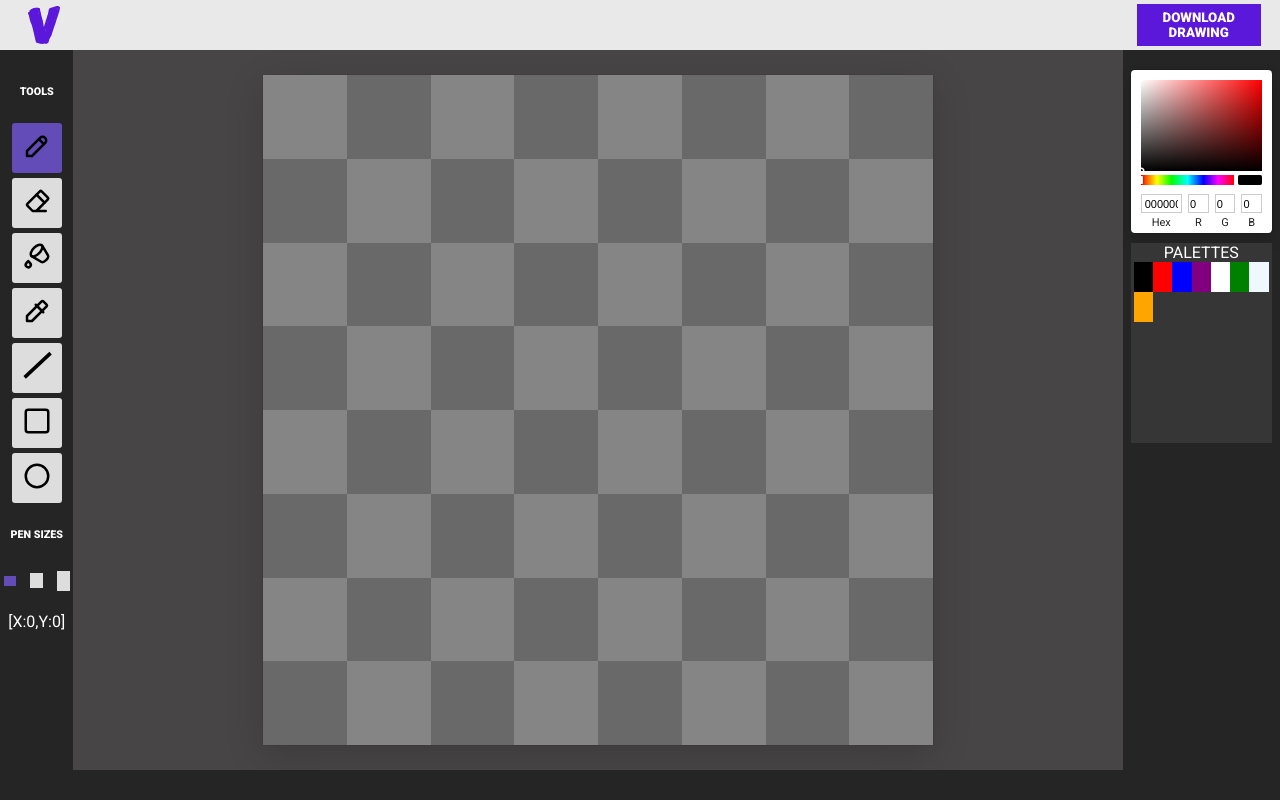
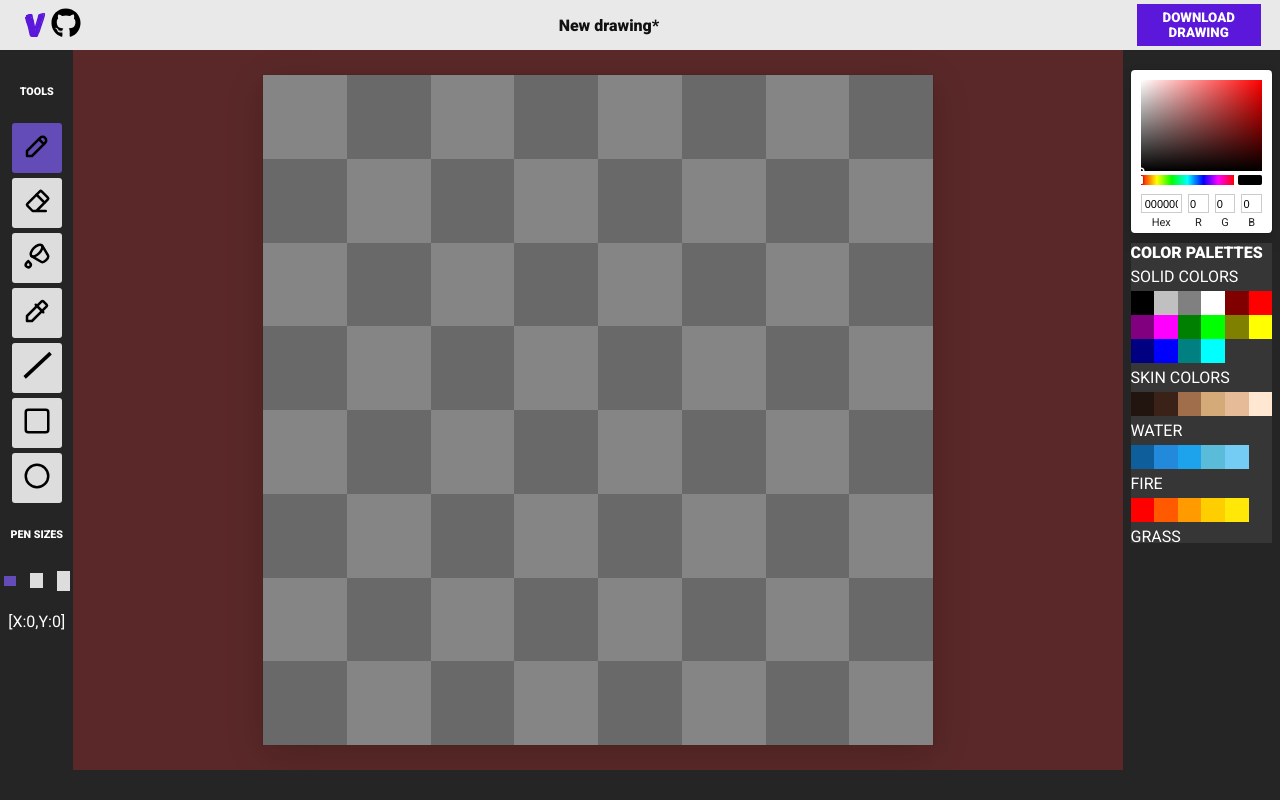
Before and after one commit to joaogabrielferr/spritefy, a React (Vite) app: page / in a window 1280 px wide. Built offline with nearby package versions, Linux system fonts and the light colour scheme.

Commit message:
feat: adding many color palette

```diff
--- a/src/Editor.tsx
+++ b/src/Editor.tsx
@@ -276,6 +276,13 @@
             coordinatesElement.innerHTML = `[X:${Math.floor(mouse.x) + 1},Y:${Math.floor(mouse.y) + 1}]`;
         }
 
+        // if(!(mouse.x >= 0 && mouse.x <= display_size && mouse.y >= 0 && mouse.y <= display_size))
+        // {
+        //     //out of canvas
+        //     handleFinishDraw(undefined);
+        //     return;
+        // }
+
         if (selectedTool === 'pencil' && mouse.isPressed) {
             scene.current.currentDraw.push(Pencil("mousemove", scene.current, mouse,pixel_size, display_size,ctx.current!, penSize,selectedColor));
         }else if(selectedTool === 'eraser' && mouse.isPressed)
@@ -344,6 +351,8 @@
                         topCtx.current!.fillStyle = 'rgb(196, 193, 206,0.5)';
                         topCtx.current!.fillRect(newPixel.x1,newPixel.y1,pixel_size,pixel_size);
 
+
+
                         if(scene.current.previousPixelWhileMovingMouse)
                         {
                             removeDraw(topCtx.current!,[scene.current.previousPixelWhileMovingMouse],pixel_size);
@@ -352,6 +361,12 @@
                         scene.current.previousPixelWhileMovingMouse = newPixel;
 
                     }
+                }
+            }else
+            {
+                if(scene.current.previousPixelWhileMovingMouse)
+                {
+                    removeDraw(topCtx.current!,[scene.current.previousPixelWhileMovingMouse],pixel_size);
                 }
             }
 
@@ -467,8 +482,9 @@
 
 
 
-    function handleFinishDraw(e : TouchEvent | MouseEvent){
-        e.preventDefault();
+    function handleFinishDraw(e : TouchEvent | MouseEvent | undefined){
+        if(e)
+            e.preventDefault();
         mouse.isPressed = false;
         scene.current.lastPixel = null;
         if (scene.current.currentDraw.length > 0) {
--- a/src/components/Header.tsx
+++ b/src/components/Header.tsx
@@ -1,6 +1,7 @@
 import { ChangeEvent, useEffect, useRef } from "react";
 import { Logo } from "../svg/Logo";
 import '../styles/header.css';
+import { Github } from "../svg/Github";
 
 export function Header({isMobile} : {isMobile : boolean}){
 
@@ -34,9 +35,11 @@
 
     return <header className="header">
                 <div className="innerHeader">
-                    <div style={{height:'100%'}}>
+                    <div style={{width:'5%',height:'100%',display:'flex',justifyContent:'space-between',alignItems:'center'}}>
                         <Logo></Logo>
+                        <a href="https://github.com/joaogabrielferr/pixel-art-editor" target="_blank"><Github></Github></a>
                     </div>
+                    <div style = {{fontWeight:'bold'}}>New drawing*</div>
                     {/* {!isMobile && <input className = "drawingNameInput" ref = {drawingNameInput} type="text" onChange={handleInputChange}/>} */}
                     <button ref = {downloadButton} className = "downloadButton">DOWNLOAD DRAWING</button>
                 </div>
--- a/src/components/Palette.tsx
+++ b/src/components/Palette.tsx
@@ -1,23 +1,24 @@
 
 import { useContext, useEffect, useState } from 'react';
 import { selectedColorContext } from '../contexts/selectedColor/selectedColorContext';
+import { PaletteType } from '../types';
 
 interface PaletteInterface{
-    palette : string[];
+    palette : PaletteType;
 }
 
 export function Palette({palette} : PaletteInterface){
 
     const {setSelectedColor} = useContext(selectedColorContext);
 
-    const uniqueColors = palette.filter((color,index)=>{return palette.indexOf(color) === index;})
+    const uniqueColors = palette.colors.filter((color,index)=>{return palette.colors.indexOf(color) === index;})
 
 
     return <div className = "palette">
 
 
         {
-            uniqueColors.map((color)=><button key = {color} style = {{borderStyle:'none',backgroundColor:color,height:'30px'}} onClick = {()=>setSelectedColor(color)}></button>)
+            uniqueColors.map((color)=><button className = "paletteButton" style = {{backgroundColor:color}} key = {color} onClick = {()=>setSelectedColor(color)}></button>)
         }
 
 
--- a/src/components/Palettes.tsx
+++ b/src/components/Palettes.tsx
@@ -1,16 +1,76 @@
-import { useState } from "react";
+import { ChangeEvent, useContext, useState } from "react";
 import '../styles/palettes.css';
+import { PaletteType } from "../types";
 import { Palette } from "./Palette";
+import { selectedColorContext } from "../contexts/selectedColor/selectedColorContext";
+
+
+const palettes = [
+{
+    name : 'solid colors',
+    colors: ['black','silver','gray','white','maroon','red','purple','fuchsia','green','lime','olive','yellow','navy','blue','teal','aqua'],
+    id : 1
+},{
+    name : 'skin colors',
+    colors: ['#22140e','#3b2219','#a16e4b','#d4aa78','#e6bc98','#ffe7d1'],
+    id : 2
+},
+{
+    name : 'water',
+    colors: ['#0f5e9c','#2389da','#1ca3ec','#5abcd8','#74ccf4'],
+    id : 3
+},
+{
+    name : 'fire',
+    colors: ['#ff0000','#ff5a00','#ff9a00','#ffce00','#ffe808'],
+    id : 4
+},
+{
+    name : 'grass',
+    colors: ['#234d20','#36802d','#77ab59','#c9df8a','#f0f7da'],
+    id : 5
+},
+{
+    name : 'sand',
+    colors: ['#b38b67','#c89f73','#d9b380','#f1cc8f','#fbe7a1'],
+    id : 6
+},
+] as PaletteType[]
 
 export function Palettes(){
 
+
     //TODO: Save palettes created by user on local storage
-    const [selectedPalette,setSelectedPalette] = useState<string[]>(['black','red','blue','purple','white','green','aliceblue','orange']);
+    // const [selectedPalette,setSelectedPalette] = useState<PaletteType>(palettes[0]);
 
+    const {setSelectedColor} = useContext(selectedColorContext);
+
+    function handleChangePalette(e : ChangeEvent<HTMLSelectElement>){
+        // setSelectedPalette(palettes.find((palette)=>+palette.id === +e.target.value)!)
+    }
 
     return <div className = "palettes">
-        <div>PALETTES</div>
-         <Palette palette={selectedPalette}></Palette>
+        <div className = "palettesTitle">COLOR PALETTES</div>
+         {/* <div className = "selectPaletteWrapper">
+            <select  className = "selectPalette" name="" id="" onChange={handleChangePalette}>
+                {
+                    palettes.map((palette)=> <option key = {palette.id} value = {palette.id}>{palette.name}</option>)
+                }
+            </select>
+         </div> */}
+         {/* <Palette palette={selectedPalette}></Palette> */}
+         {
+            palettes.map((palette)=>
+            <div key = {palette.id} style = {{marginTop:'5px'}}>
+                {palette.name.toLocaleUpperCase()}
+                <div className = "palette">
+                {
+                    palette.colors.map((color)=><button className = "paletteButton" style = {{backgroundColor:color}} key = {color} onClick = {()=>setSelectedColor(color)}></button>)
+                }
+            </div>
+        </div>
+        )
+         }
     </div>
 
 }
--- a/src/styles/editor.css
+++ b/src/styles/editor.css
@@ -1,7 +1,7 @@
 
 .editor{
   /* width: 100%; */
-  background-color: #474545;
+  background-color: #5a2828;
   /* background-color: #681abd; */
   display: flex;
   justify-content: center;
--- a/src/styles/palettes.css
+++ b/src/styles/palettes.css
@@ -1,21 +1,77 @@
 .palettes{
     width: 100%;
-    height: 200px;
+    height: 300px;
     background-color: rgb(54, 54, 54);
     margin-top: 10px;
     color: white;
     font-family: 'Roboto', sans-serif;
-    display: flex;
+    /* display: flex;
+    flex-direction: column;
+    align-items: center;
     justify-content: flex-start;
-    align-items: center;
-    flex-direction: column;
+    flex-ite */
+    /* display: grid; */
+    overflow-y: auto;
+
 }
+
+.palettesTitle{
+    width: 100%;
+    font-family: 'Roboto', sans-serif;
+    font-weight: bold;
+}
+
+.selectPaletteWrapper{
+    width: 100%;
+}
+
+.selectPalette{
+    width: 100%;
+    height: 25px;
+    background-color: #3a3737;
+    color: white;
+    font-family: 'Roboto', sans-serif;
+    border-style: none;
+    border: 1px solid gray;
+}
+
 .palette{
-    width: 95%;
+    width: 100%;
     display: grid;
-    grid-template-columns: repeat(7, 1fr);
+    grid-template-columns: repeat(6, 1fr);
+    overflow-y: auto;
+    margin-top: 5px;
+}
+
+.paletteButton{
+    border-style: none;
+    height: 1.5rem;
+}
+
+.paletteButton:hover{
+    border:2px solid gray;
 }
 
 .palette>button{
     cursor: pointer;
 }
+
+/* width */
+::-webkit-scrollbar {
+    width: 10px;
+  }
+
+  /* Track */
+  ::-webkit-scrollbar-track {
+    background: #3a3737;
+  }
+
+  /* Handle */
+  ::-webkit-scrollbar-thumb {
+    background: #888;
+  }
+
+  /* Handle on hover */
+  ::-webkit-scrollbar-thumb:hover {
+    background: #555;
+  }
--- /dev/null
+++ b/src/svg/Github.tsx
@@ -0,0 +1,4 @@
+export function Github(){
+    //<!--! Font Awesome Free 6.4.0 by @fontawesome - https://fontawesome.com License - https://fontawesome.com/license (Commercial License) Copyright 2023 Fonticons, Inc. -->
+    return <svg xmlns="http://www.w3.org/2000/svg" width = "30" height="30" viewBox="0 0 496 512"><path d="M165.9 397.4c0 2-2.3 3.6-5.2 3.6-3.3.3-5.6-1.3-5.6-3.6 0-2 2.3-3.6 5.2-3.6 3-.3 5.6 1.3 5.6 3.6zm-31.1-4.5c-.7 2 1.3 4.3 4.3 4.9 2.6 1 5.6 0 6.2-2s-1.3-4.3-4.3-5.2c-2.6-.7-5.5.3-6.2 2.3zm44.2-1.7c-2.9.7-4.9 2.6-4.6 4.9.3 2 2.9 3.3 5.9 2.6 2.9-.7 4.9-2.6 4.6-4.6-.3-1.9-3-3.2-5.9-2.9zM244.8 8C106.1 8 0 113.3 0 252c0 110.9 69.8 205.8 169.5 239.2 12.8 2.3 17.3-5.6 17.3-12.1 0-6.2-.3-40.4-.3-61.4 0 0-70 15-84.7-29.8 0 0-11.4-29.1-27.8-36.6 0 0-22.9-15.7 1.6-15.4 0 0 24.9 2 38.6 25.8 21.9 38.6 58.6 27.5 72.9 20.9 2.3-16 8.8-27.1 16-33.7-55.9-6.2-112.3-14.3-112.3-110.5 0-27.5 7.6-41.3 23.6-58.9-2.6-6.5-11.1-33.3 2.6-67.9 20.9-6.5 69 27 69 27 20-5.6 41.5-8.5 62.8-8.5s42.8 2.9 62.8 8.5c0 0 48.1-33.6 69-27 13.7 34.7 5.2 61.4 2.6 67.9 16 17.7 25.8 31.5 25.8 58.9 0 96.5-58.9 104.2-114.8 110.5 9.2 7.9 17 22.9 17 46.4 0 33.7-.3 75.4-.3 83.6 0 6.5 4.6 14.4 17.3 12.1C428.2 457.8 496 362.9 496 252 496 113.3 383.5 8 244.8 8zM97.2 352.9c-1.3 1-1 3.3.7 5.2 1.6 1.6 3.9 2.3 5.2 1 1.3-1 1-3.3-.7-5.2-1.6-1.6-3.9-2.3-5.2-1zm-10.8-8.1c-.7 1.3.3 2.9 2.3 3.9 1.6 1 3.6.7 4.3-.7.7-1.3-.3-2.9-2.3-3.9-2-.6-3.6-.3-4.3.7zm32.4 35.6c-1.6 1.3-1 4.3 1.3 6.2 2.3 2.3 5.2 2.6 6.5 1 1.3-1.3.7-4.3-1.3-6.2-2.2-2.3-5.2-2.6-6.5-1zm-11.4-14.7c-1.6 1-1.6 3.6 0 5.9 1.6 2.3 4.3 3.3 5.6 2.3 1.6-1.3 1.6-3.9 0-6.2-1.4-2.3-4-3.3-5.6-2z"/></svg>
+}
--- a/src/types/index.ts
+++ b/src/types/index.ts
@@ -16,3 +16,5 @@
 export type toolsType = 'pencil' | 'eraser' | 'paintBucket' | 'dropper' | 'line' | 'square' | 'circle';
 
 export type ToolButton= {tool : toolsType, svg : JSX.Element};
+
+export type PaletteType = {name : string,colors: string[],id : number};
```
Also changed, not shown: src/Tools/Pencil.ts (+20 -15 lines).
